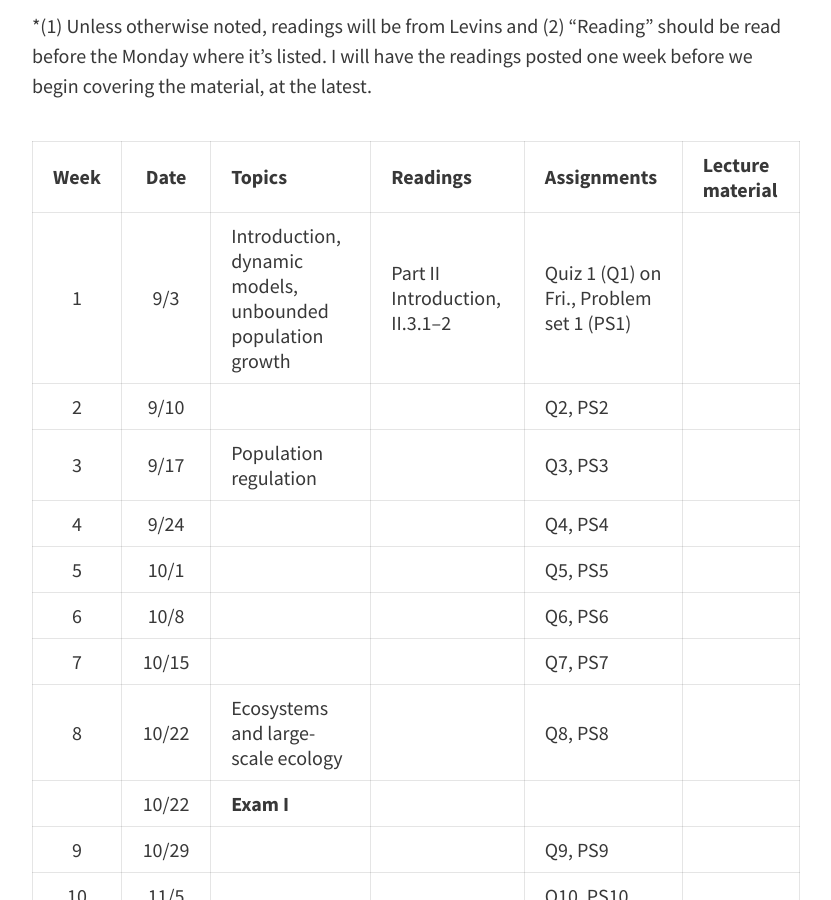
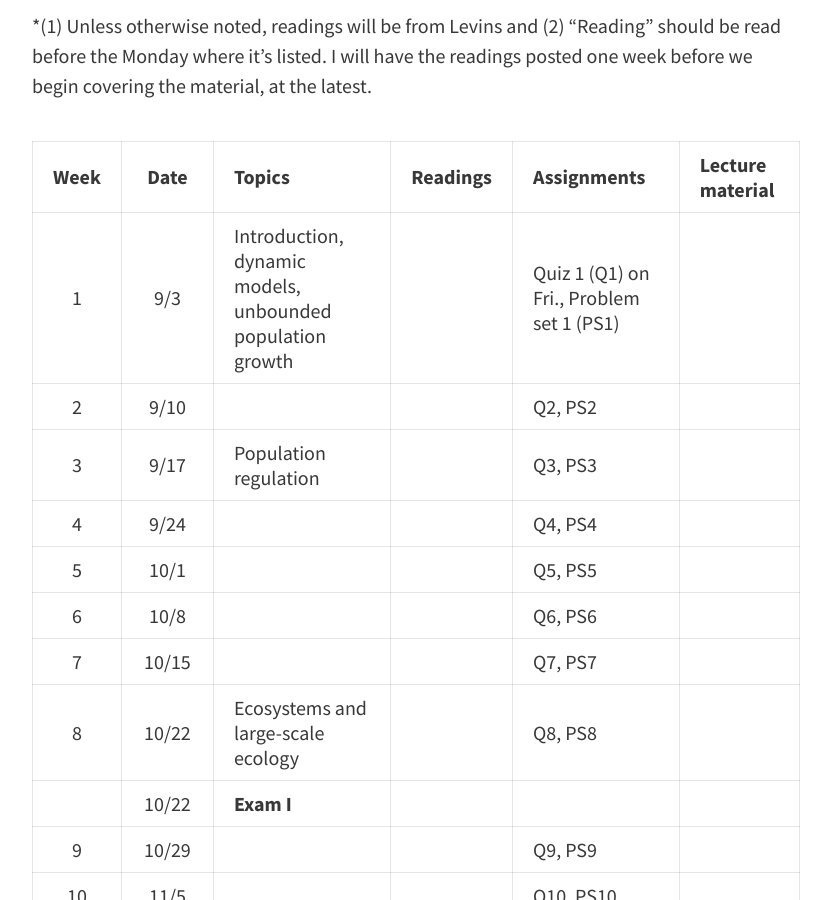
Before and after one commit to davan690/ColbyEcology.github.io, a Jekyll site: the page built from pages/lecture_schedule.md, in a window 1280 px wide and 900 px high, scrolled down 606 px. Shown: the whole window, without its empty margins (224-1055 px from the left). Built offline with Jekyll 4.4.1, drawn with Linux system fonts in a browser that asks for light colours.

```diff
--- a/pages/lecture_schedule.md
+++ b/pages/lecture_schedule.md
@@ -15,7 +15,7 @@
 
 Week | Date  | Topics | Readings | Assignments| Lecture material
 :---:|:-----:|--------|---------|---------|-------------|
-1    | 9/3   | Introduction, dynamic models, unbounded population growth | Part II Introduction, II.3.1–2 | Quiz 1 (Q1) on Fri., Problem set 1 (PS1) | |
+1    | 9/3   | Introduction, dynamic models, unbounded population growth | | Quiz 1 (Q1) on Fri., Problem set 1 (PS1) | |
 2    | 9/10  | | | Q2, PS2 | |
 3    | 9/17  | Population regulation | | Q3, PS3 | |
 4    | 9/24  | | | Q4, PS4 | |
```
